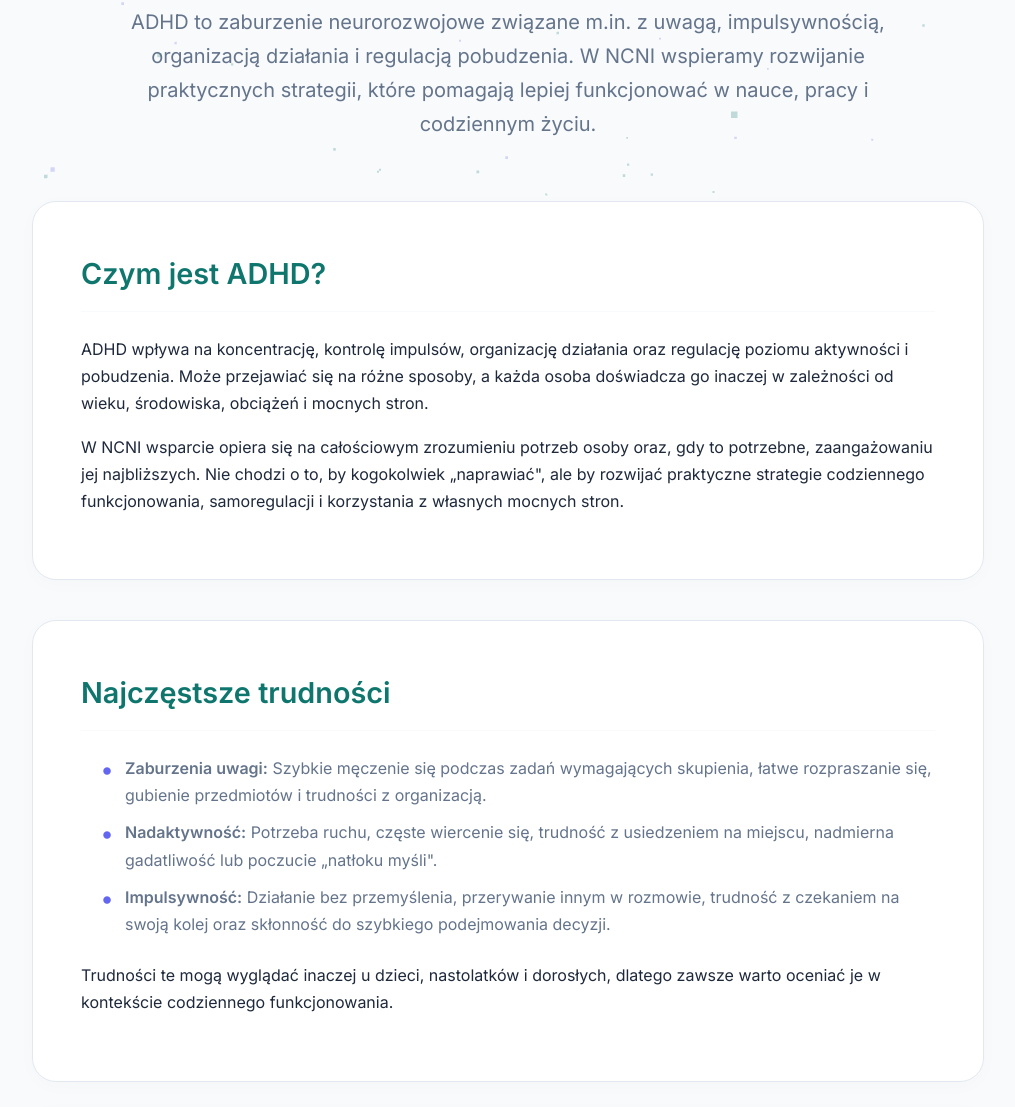
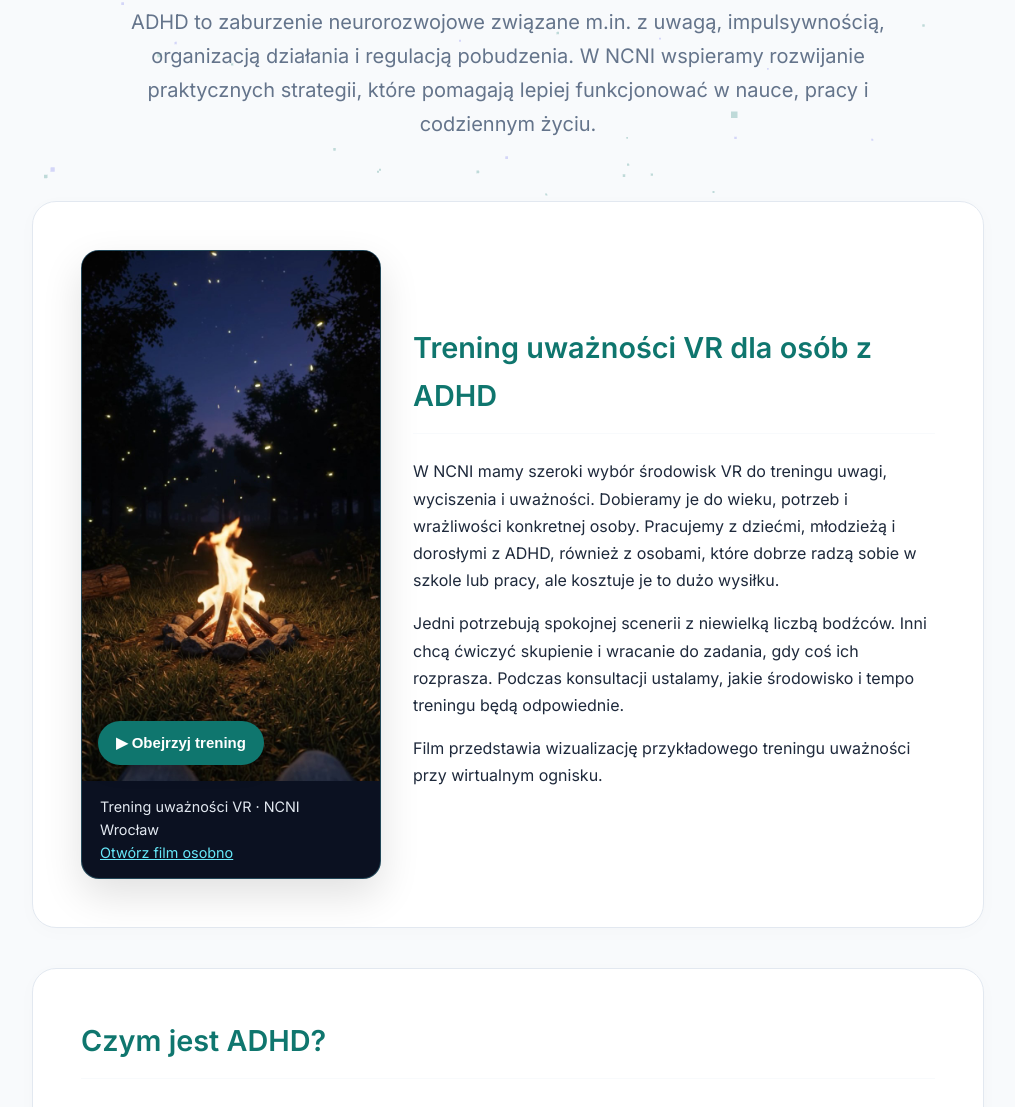
Before and after one commit to SolutionalKarol/ncni2, a PHP site: page /adhd.html in a window 1280 px wide. Shown: the part 485-1592 px from the top of the page, without its empty margins (132-1147 px from the left). Run offline with PHP 8.4, Linux system fonts and the light colour scheme.

Commit message:
Add on-demand ADHD mindfulness video and VR programme description

```diff
--- a/adhd.html
+++ b/adhd.html
@@ -230,6 +230,8 @@
         footer { background: white; border-top: 1px solid var(--border); padding: 60px 0 20px; margin-top: 80px; text-align: center; }
         .footer-grid { display: grid; grid-template-columns: repeat(auto-fit, minmax(250px, 1fr)); gap: 40px; text-align: left; }
     </style>
+    <link rel="stylesheet" href="assets/ncni-video.css">
+    <script src="assets/ncni-video.js" defer></script>
 </head>
 <body>
 
@@ -282,6 +284,24 @@
         </section>
 
         <div class="container">
+            <section id="trening-vr" class="content-section glass ncni-adhd-training" aria-labelledby="trening-vr-title">
+                <figure class="ncni-video ncni-video-portrait" data-video="treningADHD.mp4">
+                    <div class="ncni-video-stage">
+                        <button class="ncni-video-play" type="button" aria-label="Odtwórz: Trening uważności VR dla osób z ADHD">
+                            <img src="assets/adhd-preview.jpg" alt="Ognisko w nocnym lesie, przykładowa sceneria treningu uważności VR" width="720" height="1280" loading="lazy">
+                            <span class="ncni-video-play-label">▶ Obejrzyj trening</span>
+                        </button>
+                    </div>
+                    <figcaption>Trening uważności VR · NCNI Wrocław<a href="treningADHD.mp4">Otwórz film osobno</a></figcaption>
+                </figure>
+                <div>
+                    <h2 id="trening-vr-title">Trening uważności VR dla osób z ADHD</h2>
+                    <p>W NCNI mamy szeroki wybór środowisk VR do treningu uwagi, wyciszenia i uważności. Dobieramy je do wieku, potrzeb i wrażliwości konkretnej osoby. Pracujemy z dziećmi, młodzieżą i dorosłymi z ADHD, również z osobami, które dobrze radzą sobie w szkole lub pracy, ale kosztuje je to dużo wysiłku.</p>
+                    <p>Jedni potrzebują spokojnej scenerii z niewielką liczbą bodźców. Inni chcą ćwiczyć skupienie i wracanie do zadania, gdy coś ich rozprasza. Podczas konsultacji ustalamy, jakie środowisko i tempo treningu będą odpowiednie.</p>
+                    <p>Film przedstawia wizualizację przykładowego treningu uważności przy wirtualnym ognisku.</p>
+                </div>
+            </section>
+
             <!-- 1. PROBLEM & PODEJŚCIE -->
             <div class="content-section glass cursor-trigger">
                 <h2>Czym jest ADHD?</h2>
--- a/assets/ncni-video.css
+++ b/assets/ncni-video.css
@@ -17,3 +17,7 @@
 
 .ncni-video-stop { display: block; margin-top: 10px; padding: 8px 14px; border: 1px solid #67e8f9; border-radius: 20px; color: #e2e8f0; background: #0b1121; font: inherit; cursor: pointer; }
 .ncni-video-stop:focus-visible { outline: 3px solid #67e8f9; outline-offset: 3px; }
+
+.ncni-video-portrait .ncni-video-stage { aspect-ratio: 9 / 16; }
+.ncni-adhd-training { display: grid; grid-template-columns: minmax(0, 300px) minmax(0, 1fr); gap: 32px; align-items: center; scroll-margin-top: 110px; }
+@media (max-width: 760px) { .ncni-adhd-training { grid-template-columns: 1fr; gap: 24px; padding: 24px; } .ncni-adhd-training .ncni-video { max-width: 340px; margin: 0 auto; } }
--- a/assets/ncni-video.js
+++ b/assets/ncni-video.js
@@ -2,7 +2,7 @@ document.querySelectorAll('.ncni-video[data-video]').forEach(figure => {
     const button = figure.querySelector('.ncni-video-play');
     const stage = figure.querySelector('.ncni-video-stage');
     const source = figure.dataset.video;
-    if (!['kosmos.mp4', 'google.ara.mp4'].includes(source)) return;
+    if (!['kosmos.mp4', 'google.ara.mp4', 'treningADHD.mp4'].includes(source)) return;
     const reducedMotion = window.matchMedia('(prefers-reduced-motion: reduce)');
     let timer, iframe, stop, inView = false, dismissed = false, automatic = false;
     function reset(focus = false) {
--- a/index.html
+++ b/index.html
@@ -601,11 +601,11 @@
                         <p style="color: var(--text-muted);">Treningi kompetencji w VR. Nauka przez doświadczanie bez stresu.</p>
                         <span class="read-more" style="margin-top:10px; display:inline-block;">Poznaj VR &#8594;</span>
                     </a>
-                    <a href="adhd.html" class="feature-card glass">
+                    <a href="adhd.html#trening-vr" class="feature-card glass">
                         <div class="card-icon">🧠</div>
                         <h3>ADHD / ADD</h3>
-                        <p>Treningi funkcji wykonawczych i zarządzania uwagą (VR + Biofeedback).</p>
-                        <span class="read-more">Zobacz program &#8594;</span>
+                        <p>Treningi uwagi i uważności w VR. Zobacz przykładową scenerię i poznaj program wsparcia.</p>
+                        <span class="read-more">Zobacz trening VR &#8594;</span>
                     </a>
                     <a href="asd.html" class="feature-card glass">
                         <div class="card-icon">🧩</div>
```
Also changed, not shown: assets/adhd-preview.jpg (added).
